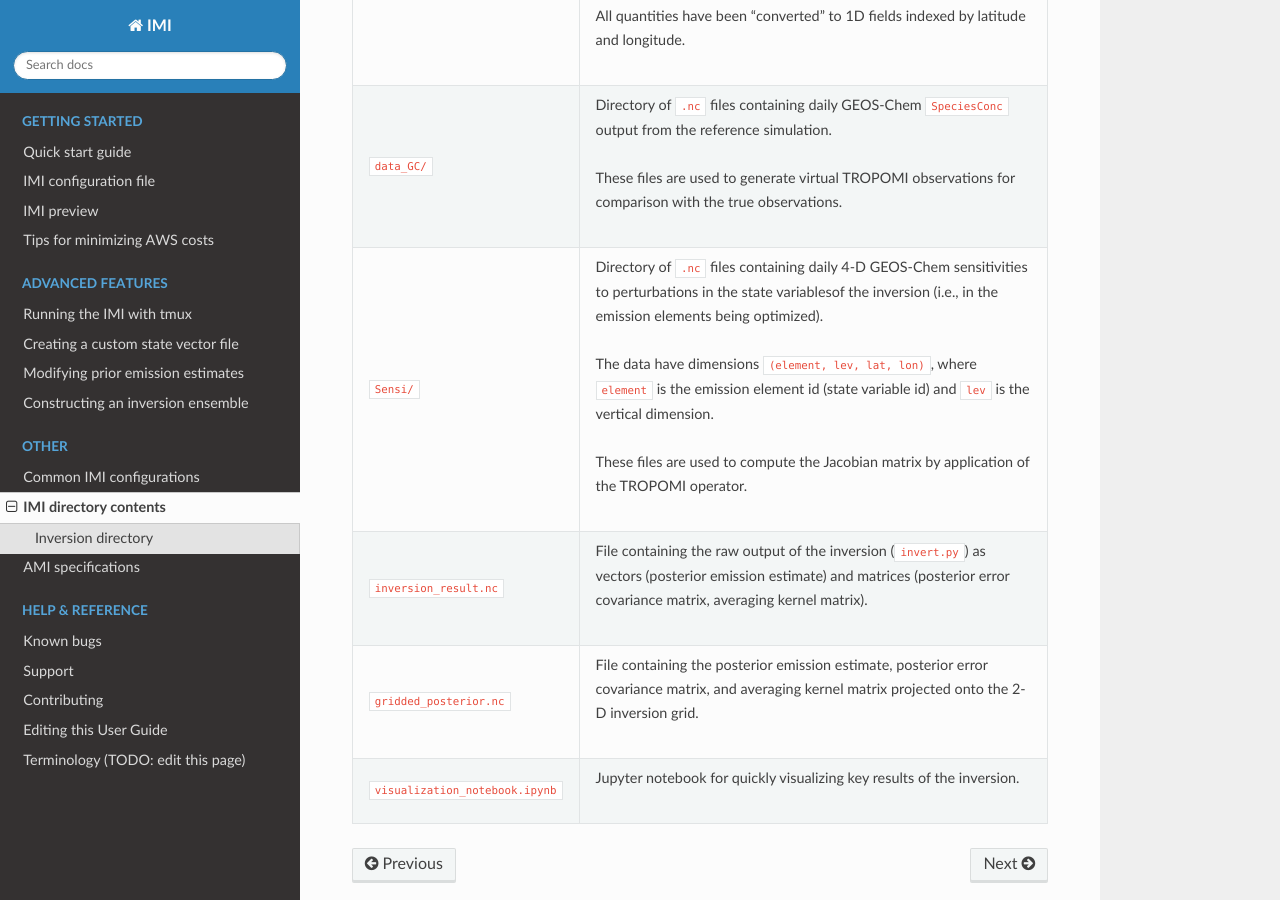
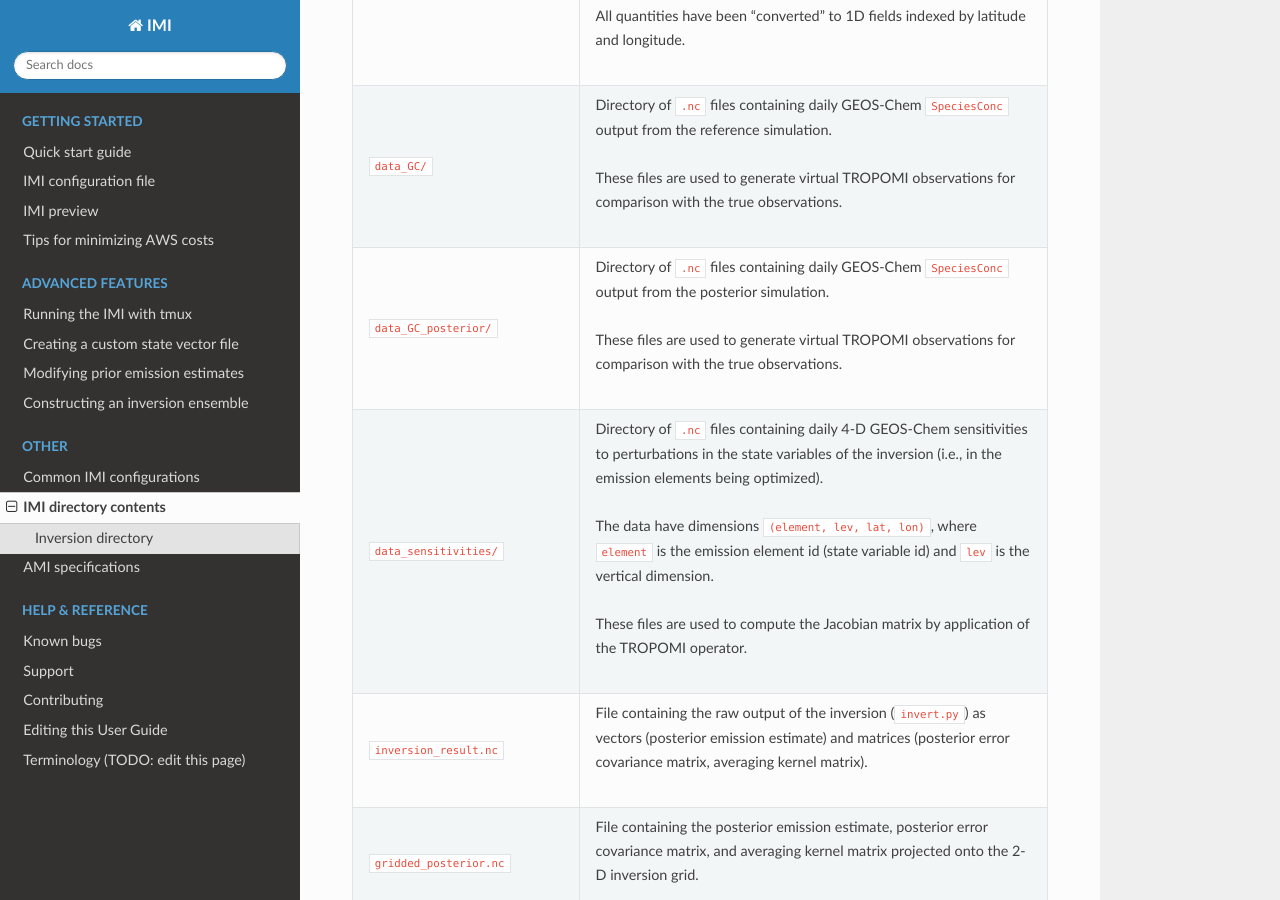
Before and after one commit to geoschem/integrated_methane_inversion, a Sphinx documentation site: the page built from docs/source/other/listing-directory-contents.rst, in a window 1280 px wide and 900 px high, scrolled down 957 px. Built offline with Sphinx 7.4.7 and the Read the Docs theme 2.0.0, drawn with Linux system fonts in a browser that asks for light colours.

Commit message:
edit docs for Sensi name changes and correcting path to TROPOMI filtering function in imi-preview

```diff
--- a/docs/source/getting-started/imi-preview.rst
+++ b/docs/source/getting-started/imi-preview.rst
@@ -53,5 +53,5 @@ For more informaton on this command, see the
     prior inventory, (b) increasing the inversion period to incorporate more observations, and/or
     (c) increasing the prior error estimate.
   - If there is indication of albedo-related artifacts in the XCH4 field, consider removing the affected
-    observations. This can be done by modifying the TROPOMI data filters in
-    ``/home/ubuntu/integrated_methane_inversion/src/inversion_scripts/filter_tropomi.py``.
+    observations. This can be done by modifying the TROPOMI data filters via the ``filter_tropomi()``
+    function in ``/home/ubuntu/integrated_methane_inversion/src/inversion_scripts/utils.py``.
--- a/docs/source/other/listing-directory-contents.rst
+++ b/docs/source/other/listing-directory-contents.rst
@@ -38,9 +38,13 @@ the following items in the inversion directory after completing an inversion:
      - | Directory of ``.nc`` files containing daily GEOS-Chem ``SpeciesConc`` output from the reference simulation.
        |
        | These files are used to generate virtual TROPOMI observations for comparison with the true observations.
-   * - ``Sensi/``
+   * - ``data_GC_posterior/``
+     - | Directory of ``.nc`` files containing daily GEOS-Chem ``SpeciesConc`` output from the posterior simulation.
+       |
+       | These files are used to generate virtual TROPOMI observations for comparison with the true observations.
+   * - ``data_sensitivities/``
      - | Directory of ``.nc`` files containing daily 4-D GEOS-Chem sensitivities to perturbations in the
-         state variablesof the inversion (i.e., in the emission elements being optimized).
+         state variables of the inversion (i.e., in the emission elements being optimized).
        |
        | The data have dimensions ``(element, lev, lat, lon)``, where ``element`` is the emission element id
          (state variable id) and ``lev`` is the vertical dimension.
```
Also changed, not shown: 1 other file.
